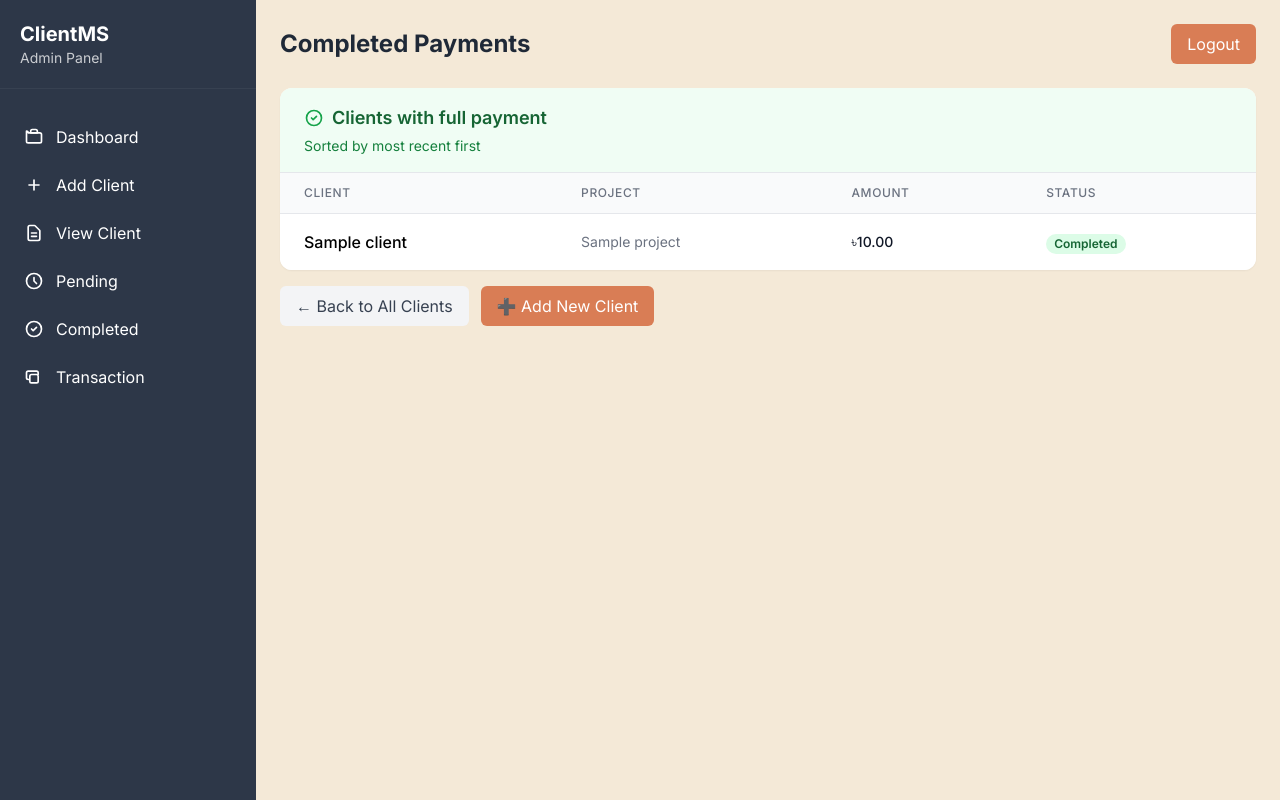
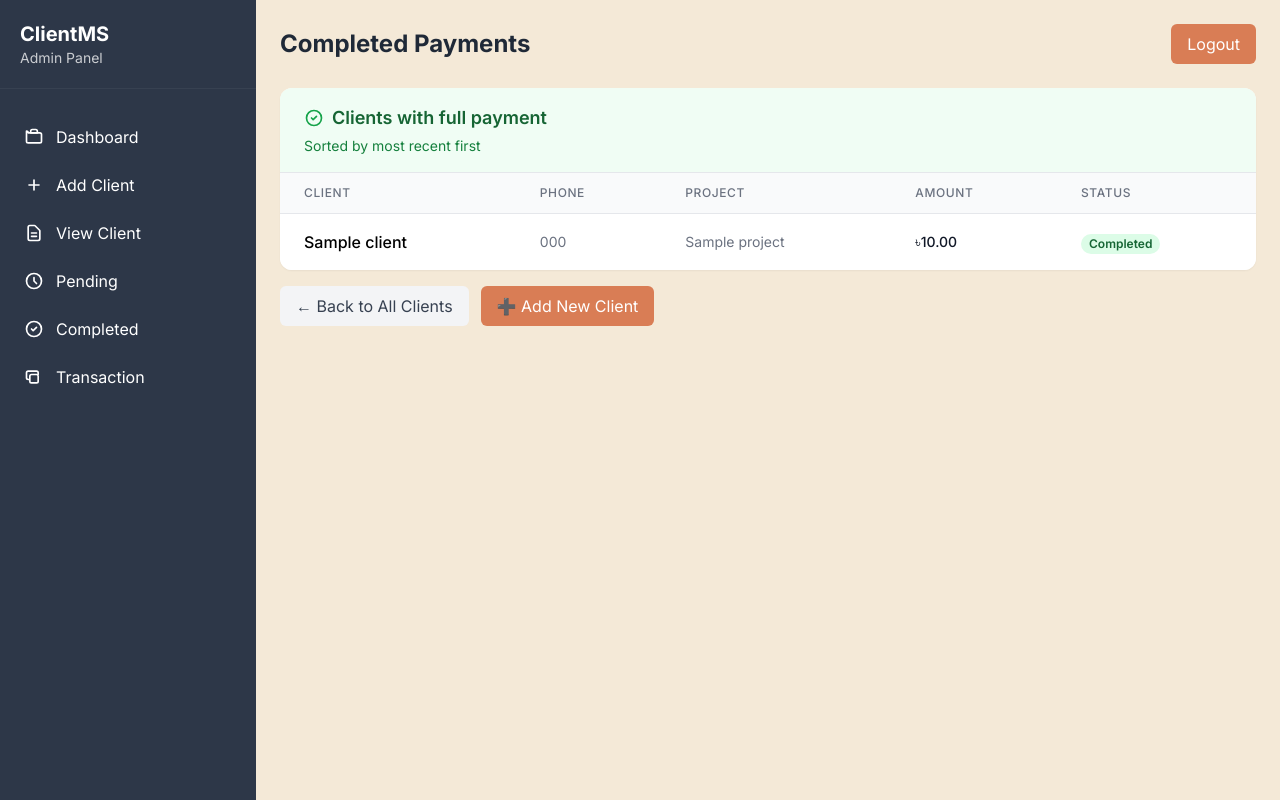
Before and after one commit to tshihab07/Client-Management-System, a FastAPI app: template templates/completed.html in a window 1280 px wide. Run offline with FastAPI, Linux system fonts and the light colour scheme; the template is opened without the code that fills it: most values are stand-ins (such as "Sample title", 1, 10 or a date in 2020); some libraries are stand-ins or nearby versions.

Commit message:
feat: update date view phone number information

```diff
--- a/templates/completed.html
+++ b/templates/completed.html
@@ -1,9 +1,6 @@
 {% extends "base.html" %}
-
 {% block title %}Completed Clients — ClientMS{% endblock %}
-
 {% block header %}Completed Payments{% endblock %}
-
 {% block content %}
 <div class="bg-white rounded-xl shadow-sm overflow-hidden">
     <div class="px-6 py-4 border-b border-gray-200 bg-green-50">
@@ -15,12 +12,12 @@
         </div>
         <p class="mt-1 text-sm text-green-700">Sorted by most recent first</p>
     </div>
-
     <div class="overflow-x-auto">
         <table class="min-w-full divide-y divide-gray-200">
             <thead class="bg-gray-50">
                 <tr>
                     <th scope="col" class="px-6 py-3 text-left text-xs font-medium text-gray-500 uppercase tracking-wider">Client</th>
+                    <th scope="col" class="px-6 py-3 text-left text-xs font-medium text-gray-500 uppercase tracking-wider">Phone</th>
                     <th scope="col" class="px-6 py-3 text-left text-xs font-medium text-gray-500 uppercase tracking-wider">Project</th>
                     <th scope="col" class="px-6 py-3 text-left text-xs font-medium text-gray-500 uppercase tracking-wider">Amount</th>
                     <th scope="col" class="px-6 py-3 text-left text-xs font-medium text-gray-500 uppercase tracking-wider">Status</th>
@@ -30,6 +27,7 @@
                 {% for client in clients %}
                 <tr class="hover:bg-green-50">
                     <td class="px-6 py-4 whitespace-nowrap font-medium">{{ client.client_name }}</td>
+                    <td class="px-6 py-4 whitespace-nowrap text-sm text-gray-500">{{ client.phone or '—' }}</td>
                     <td class="px-6 py-4 whitespace-nowrap text-sm text-gray-500">{{ client.project }}</td>
                     <td class="px-6 py-4 whitespace-nowrap text-sm font-medium text-gray-900">৳{{ "%.2f"|format(client.amount) }}</td>
                     <td class="px-6 py-4 whitespace-nowrap">
@@ -38,7 +36,7 @@
                 </tr>
                 {% else %}
                 <tr>
-                    <td colspan="4" class="px-6 py-8 text-center text-gray-500">
+                    <td colspan="5" class="px-6 py-8 text-center text-gray-500">
                         <svg class="mx-auto h-12 w-12 text-gray-400" fill="none" viewBox="0 0 24 24" stroke="currentColor">
                             <path stroke-linecap="round" stroke-linejoin="round" stroke-width="2" d="M12 9v2m0 4h.01m-6.938 4h13.856c1.54 0 2.502-1.667 1.732-3L13.732 4c-.77-1.333-2.694-1.333-3.464 0L3.34 16c-.77 1.333.192 3 1.732 3z"></path>
                         </svg>
@@ -51,7 +49,6 @@
         </table>
     </div>
 </div>
-
 <div class="mt-4 flex flex-wrap gap-3">
     <a href="/view" class="px-4 py-2 bg-gray-100 text-gray-700 rounded-md hover:bg-gray-200">← Back to All Clients</a>
     <a href="/add" class="px-4 py-2 bg-primary text-white rounded-md hover:bg-opacity-90">➕ Add New Client</a>
```
